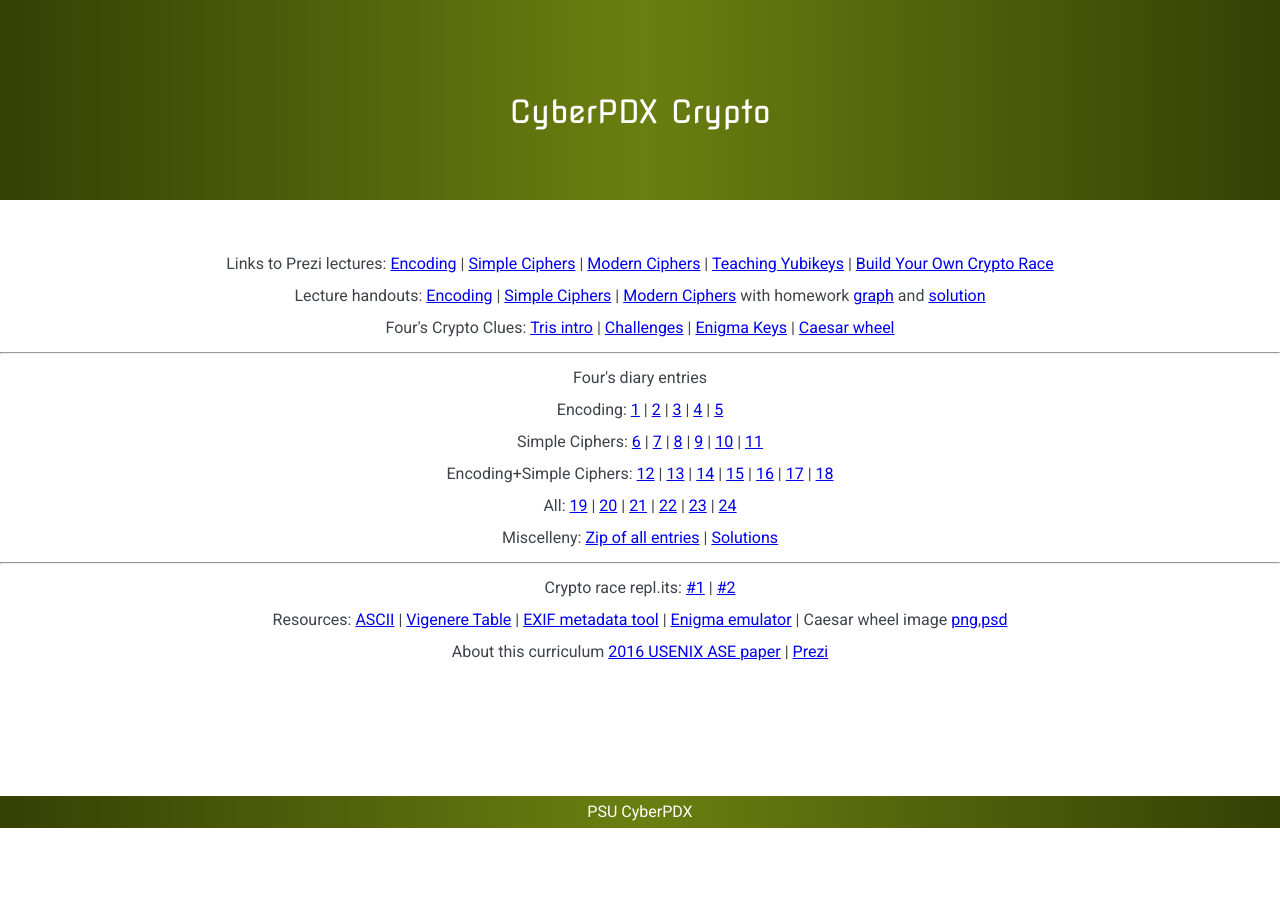
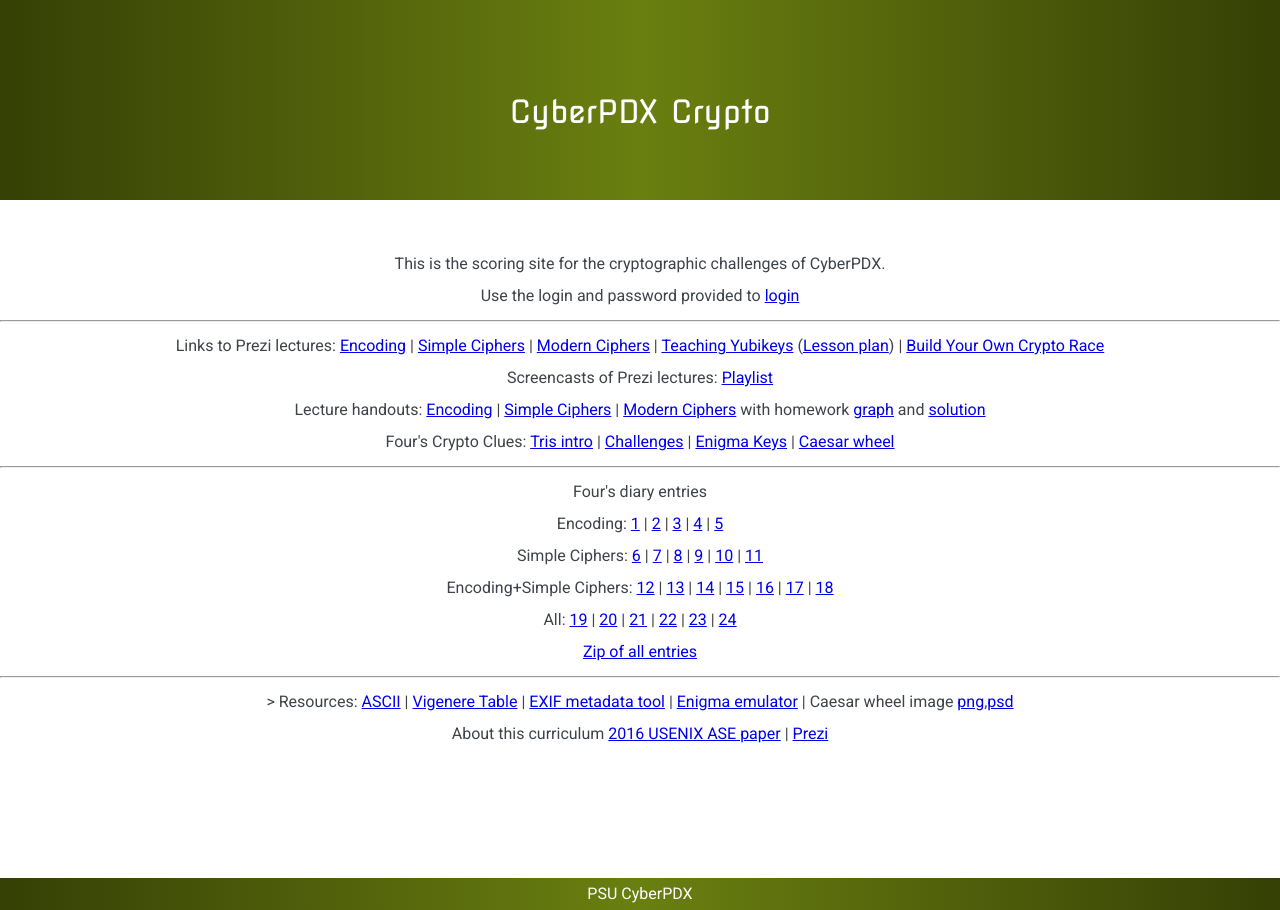
Before and after one commit to wu4f/cyberpdx-crypto, a Flask app: template www/templates/main_teacher.html in a window 1280 px wide. Before the commit the page ends 828 px from the top, so only its background shows below. Run offline with Flask 2, Linux system fonts and the light colour scheme; the template is opened without the code that fills it, so the values that code supplies are empty; some libraries are stand-ins or nearby versions.

Commit message:
teacher site same as main (all resources)

```diff
--- a/www/templates/main_teacher.html
+++ b/www/templates/main_teacher.html
@@ -3,19 +3,23 @@
 	{% if 'username' in session %}
 		<p>Logged in as: {{session['username']}}</p>
 	{% else %}
-		<!-- <p>This is the scoring site for the cryptographic challenges of CyberPDX.</p>
-		<p>Your user login and password are in LastPass</p> <p>Please <a href="{{url_for('login')}}">login</a></p>-->
+		<p>This is the scoring site for the cryptographic challenges of CyberPDX.</p>
+		<p>Use the login and password provided to <a href="{{url_for('login')}}">login</a></p>
 	{% endif %}
-Links to Prezi lectures:
+	<hr>
+	Links to Prezi lectures:
 <!-- <a href="https://prezi.com/cr-xpdcx9um_/cyberpdx-introduction/">CybePDX intro</a> | -->
-<a href="http://prezi.com/yoloye-tbkmc">Encoding</a> | <a href="http://prezi.com/skfcst7npbrx">Simple Ciphers</a> | <a href="http://prezi.com/lvzemkrf-ryh">Modern Ciphers</a> | <a href="https://docs.google.com/presentation/d/1sCW9T_YaZlR4L6lohpUidJradUu-WuCsoyB19abXFwE">Teaching Yubikeys</a> | <a href="https://docs.google.com/presentation/d/1GVV1pTBldrSVBG8azk3GwpH7vmQtlPZZ6fy3ufbreow">Build Your Own Crypto Race</a>
+<a href="http://prezi.com/yoloye-tbkmc">Encoding</a> | <a href="http://prezi.com/skfcst7npbrx">Simple Ciphers</a> | <a href="http://prezi.com/lvzemkrf-ryh">Modern Ciphers</a> | <a href="https://docs.google.com/presentation/d/1sCW9T_YaZlR4L6lohpUidJradUu-WuCsoyB19abXFwE">Teaching Yubikeys</a> (<a href="static/CyberPDX_Yubikey_LessonPlan.docx">Lesson plan</a>) | <a href="https://docs.google.com/presentation/d/1GVV1pTBldrSVBG8azk3GwpH7vmQtlPZZ6fy3ufbreow">Build Your Own Crypto Race</a>
 <br>
 <!-- | <a href="http://crypto.cyberpdx.org/static/NetWorkProtocolsLecture4.pptx">Protocols</a> | <a href="https://prezi.com/8e8arujv41ru/cyberpdx-its-a-wrap/">CyberPDX wrap-up</a>-->
-<!--Screencasts of Prezi lectures: <a href="https://www.youtube.com/playlist?list=PLdCTMpWhMq8LnjFZPXAEkp8BKa6m2EtQo">Playlist</a><br>-->
+Screencasts of Prezi lectures: <a href="https://www.youtube.com/playlist?list=PLdCTMpWhMq8LnjFZPXAEkp8BKa6m2EtQo">Playlist</a><br>
 
 Lecture handouts: <a href="http://crypto.cyberpdx.org/static/Day1LectureHandouts.pdf">Encoding</a> | <a href="http://crypto.cyberpdx.org/static/Day2LectureHandouts.pdf">Simple Ciphers</a> | <a href="http://crypto.cyberpdx.org/static/Day3LectureHandouts.pdf">Modern Ciphers</a> with homework <a href="http://crypto.cyberpdx.org/static/HomeworkGraph.pdf">graph</a> and <a href="http://crypto.cyberpdx.org/static/HomeworkGraphSolution.pdf">solution</a><br>
 
-Four's Crypto Clues: <a href="http://crypto.cyberpdx.org/static/IntroLetter.pdf">Tris intro</a> | <a href="http://crypto.cyberpdx.org/static/Challenges.pdf">Challenges</a> | <a href="http://crypto.cyberpdx.org/static/dailykeys.html">Enigma Keys</a> | <a href="http://crypto.cyberpdx.org/static/caesarWheel">Caesar wheel</a><br>
+Four's Crypto Clues: <a href="http://crypto.cyberpdx.org/static/IntroLetter.pdf">Tris intro</a>
+| <a href="http://crypto.cyberpdx.org/static/Challenges.pdf">Challenges</a>
+| <a href="http://crypto.cyberpdx.org/static/dailykeys.html">Enigma Keys</a>
+| <a href="http://crypto.cyberpdx.org/static/caesarWheel">Caesar wheel</a><br>
 
 <hr>
 Four's diary entries<br>
@@ -44,12 +48,12 @@ All: <a href="http://crypto.cyberpdx.org/static/diary/19.pdf">19</a> |
 <a href="http://crypto.cyberpdx.org/static/diary/22.pdf">22</a> |
 <a href="http://crypto.cyberpdx.org/static/diary/23.pdf">23</a> |
 <a href="http://crypto.cyberpdx.org/static/diary/24.pdf">24</a><br>
-Miscelleny:
-<a href="http://crypto.cyberpdx.org/static/diary.zip">Zip of all entries</a> |
-<a href="https://www.youtube.com/playlist?list=PLdCTMpWhMq8JGp6r7TFZiiCLxXHUt2HKy">Solutions</a><br>
+<a href="http://crypto.cyberpdx.org/static/diary.zip">Zip of all entries</a>
+<!--|
+<a href="https://www.youtube.com/playlist?list=PLdCTMpWhMq8JGp6r7TFZiiCLxXHUt2HKy">Walkthrough</a><br>-->
 <hr>
 
-Crypto race repl.its: <a href="https://repl.it/@wuchang/minirace1">#1</a> | <a href="https://repl.it/@wuchang/minirace2">#2</a><br>
+<!--Crypto race repl.its: <a href="https://repl.it/@wuchang/minirace1">#1</a> | <a href="https://repl.it/@wuchang/minirace2">#2</a><br>-->>
 
 Resources: <a href="https://upload.wikimedia.org/wikipedia/commons/d/dd/ASCII-Table.svg">ASCII</a> | <a href="http://www.limited-entropy.com/wp-content/uploads/2009/03/vigenere_square.png">Vigenere Table</a> | <a href="http://exif.regex.info/">EXIF metadata tool</a> | <a href="https://cryptii.com/pipes/enigma-machine">Enigma emulator</a> | Caesar wheel image <a href="http://crypto.cyberpdx.org/static/wheel.png">png</a>,<a href="http://crypto.cyberpdx.org/static/wheel.psd">psd</a><br>
 
```
